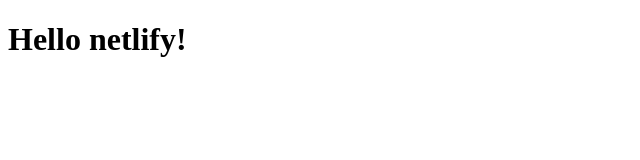
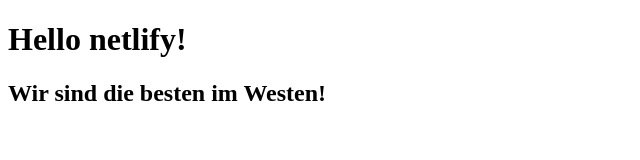
Before and after one commit to designrubenz/demo-netlify, a plain HTML site: page index.html in a window 1280 px wide. Shown: the whole page, without its empty margins (0-640 px from the left). Drawn offline with Linux system fonts and the light colour scheme.

Commit message:
Add tag line

```diff
--- a/index.html
+++ b/index.html
@@ -6,5 +6,6 @@
 </head>
 <body>
     <h1>Hello netlify!</h1>
+    <h2>Wir sind die besten im Westen!</h2>
 </body>
 </html>
```
